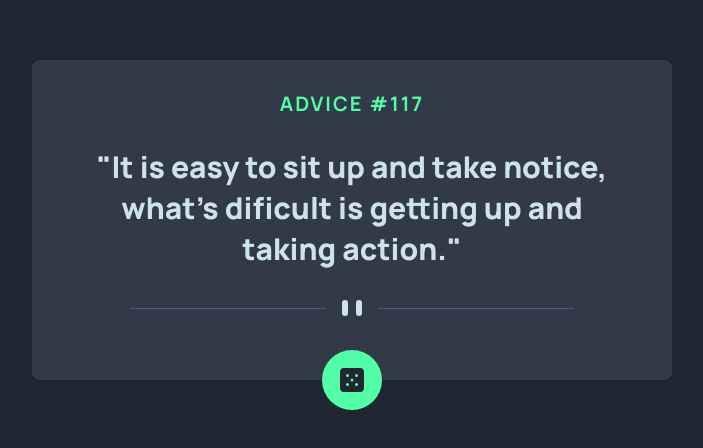
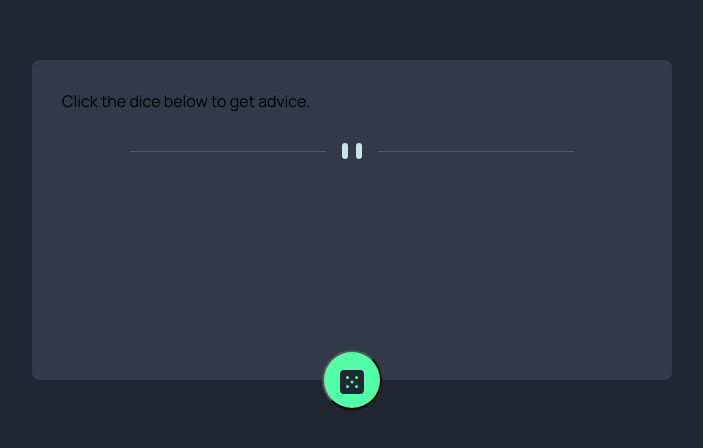
Before and after one commit to wilsonsiaw/advice_generator_app, a React (Vite) app: page / in a window 1280 px wide. Shown: the part 180-628 px from the top of the page, without its empty margins (288-991 px from the left). Built offline with nearby package versions, Linux system fonts and the light colour scheme.

Commit message:
✨ feat(Application): Write function
Write the function that fetches the data from the API. Also refactor the component so that it has displays a message when it it opened for the first time.

```diff
--- a/src/App.jsx
+++ b/src/App.jsx
@@ -1,27 +1,48 @@
-import { useState } from 'react'
-import './App.css'
-import dice from "../public/images/icon-dice.svg"
+import { useState } from "react";
+import "./App.css";
+import dice from "../public/images/icon-dice.svg";
 
 function App() {
+  const [adviceData, setAdviceData] = useState(null);
+  const [isLoading, setIsLoading] = useState(false)
 
+  const getAdvice = async () => {
+    setIsLoading(true);
+    try {
+      const res = await fetch("https://api.adviceslip.com/advice");
+      const data = await res.json();
+      setAdviceData(data);
+    } catch (error) {
+      console.error("error fetching data:", error);
+    } finally {
+      setIsLoading(false)
+    }
+  };
 
   return (
-    <div className='advice'>
+    <div className="advice">
       <div className="advice-container">
-        <h1 className='advice-number'>ADVICE #117</h1>
-        <div className='advice-text'>
-          <p>
-            "It is easy to sit up and take notice,
-            what's dificult is getting up and taking action."
-          </p>
-        </div>
-        <div className='pattern-divider'></div>
-        <div className='dice-container'>
+        {isLoading ? (
+          <p id="loading">Loading...</p>
+        ) : adviceData ? (
+          <>
+            <h1 className="advice-number">
+              ADVICE <span>{adviceData?.slip?.id}</span>
+            </h1>
+            <div className="advice-text">
+              <p>"{adviceData?.slip?.advice}"</p>
+            </div>
+          </>
+        ) : (
+          <p id="get-advice">Click the dice below to get advice.</p>
+        )}
+        <div className="pattern-divider"></div>
+        <button className="dice-container" onClick={getAdvice}>
           <img src={dice} alt="" />
-        </div>
+        </button>
       </div>
     </div>
-  )
+  );
 }
 
-export default App
+export default App;
```
